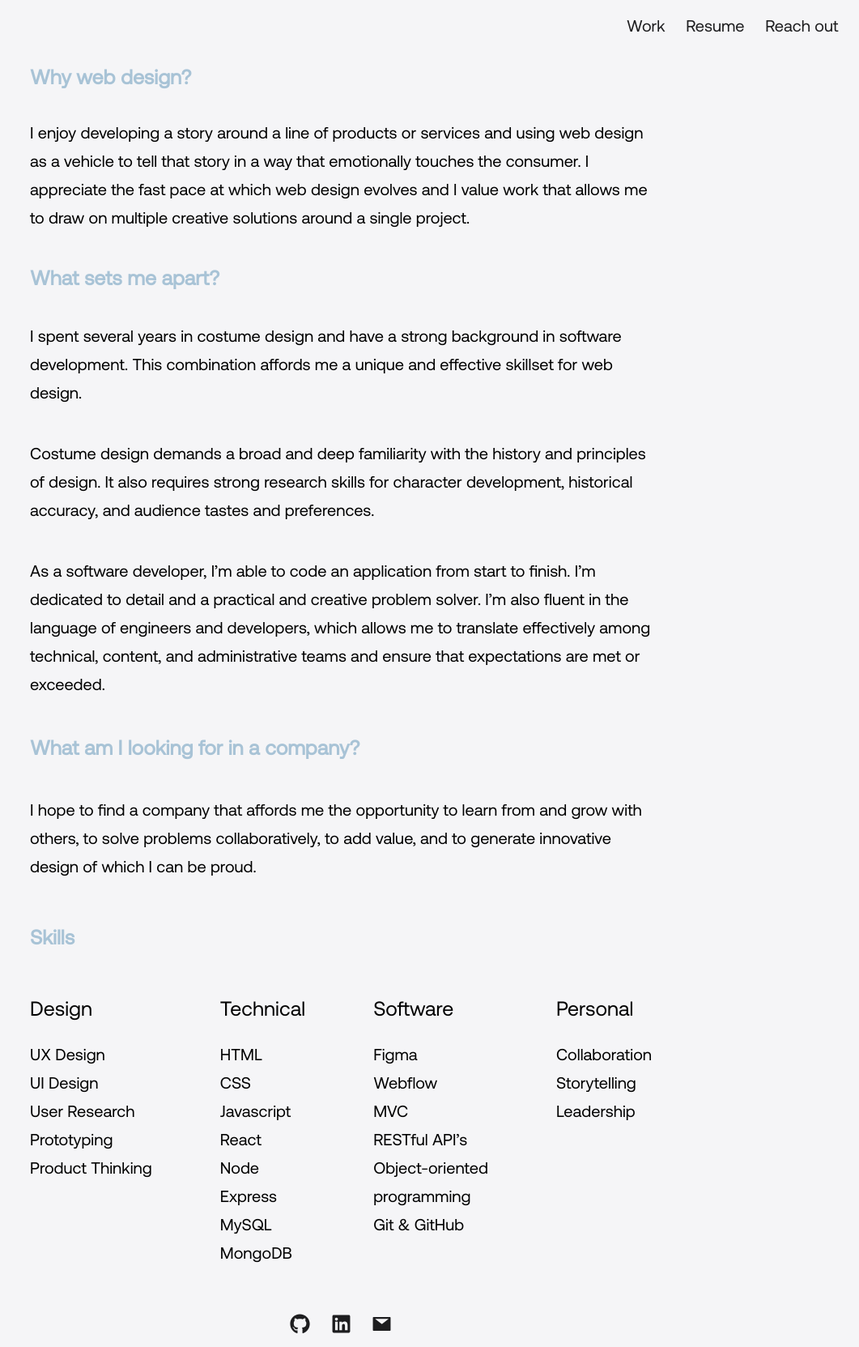
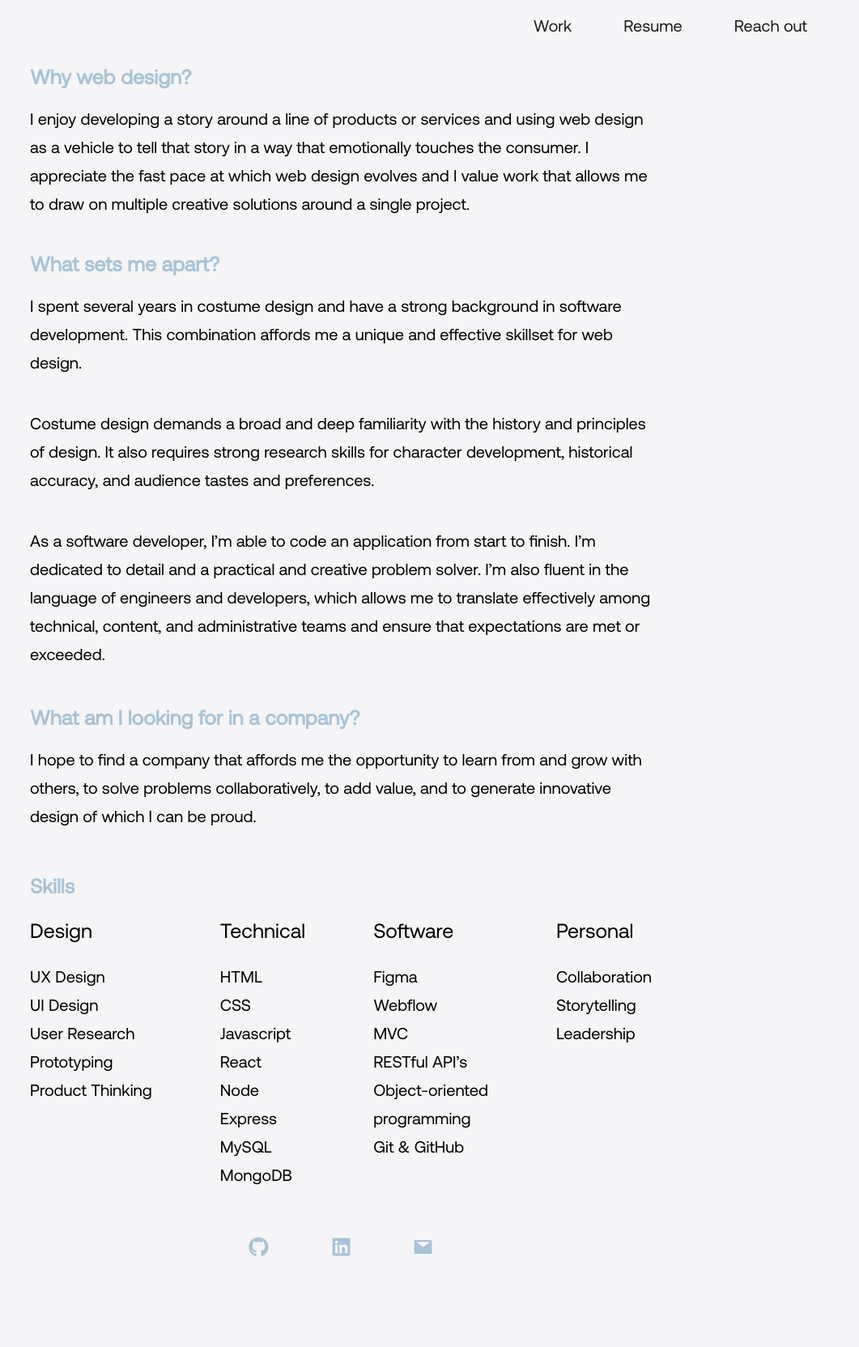
Before and after one commit to sophiehomer/react_portfolio, a React (Create React App) app: page /work in a window 1280 px wide. Shown: the whole page at 81% size, without its empty margins (219-1280 px from the left). After the commit the page ends 1593 px from the top, so only its background shows below. Built offline with nearby package versions, Linux system fonts and the light colour scheme.

Commit message:
got rid of some fd final design images

```diff
--- a/src/index.css
+++ b/src/index.css
@@ -77,7 +77,7 @@ body {
   background-color: transparent !important;
   font-family: aeonik-regular, sans-serif;
   text-decoration: none;
-  margin-left: 2%;
+  margin-left: 5%;
 }
 
 .aboutNav:hover,
@@ -106,7 +106,7 @@ body {
   background-color: transparent !important;
   font-family: aeonik-regular, sans-serif;
   text-decoration: none;
-  margin-left: 2%;
+  margin-left: 5%;
 }
 
 .linkedinNav {
@@ -128,8 +128,8 @@ body {
   background-color: transparent !important;
   font-family: aeonik-regular, sans-serif;
   text-decoration: none;
-  margin-left: 2%;
-  margin-right: 2%;
+  margin-left: 5%;
+  margin-right: 5%;
 }
 
 /* ---------------------------------- ABOUT --------------------------------- */
@@ -216,6 +216,7 @@ font-size: 25px;
 /* color: #A8D80A; */
 color:#A8C3D6;
 font-family: aeonik-regular, sans-serif !important;
+margin-bottom: 0%;
 }
 
 .firstSummary,
@@ -1015,9 +1016,10 @@ label {
 .linkedInIcon,
 .emailIcon,
 .twitterIcon {
-  color: #1D1D1F;
-  margin-right: 1%;
-  margin-left: 1%;
+  /* color: #1D1D1F; */
+  color:#A8C3D6;
+  margin-right: 3%;
+  margin-left: 3%;
   cursor: pointer;
 }
 
@@ -1026,7 +1028,7 @@ footer {
   width: 100%;
   bottom: 0;
   padding-top: 3%;
-  padding-bottom: 1%;
+  padding-bottom: 3%;
 }
 
 /* ---------------------------- NAV MEDIA QUERIES --------------------------- */
@@ -1069,6 +1071,7 @@ footer {
       padding-top: 5%;
       padding-bottom: 45%;
     }
+
     }
 
 
@@ -1109,17 +1112,11 @@ footer {
   .skillsContainer {
     display: flex;
     flex-direction: column;
+    padding-bottom: 10%;
   }
 
   .moreAboutMeContainer {
     padding-top: 4%;
-  }
-
-  .first,
-  .second,
-  .third,
-  .fourth {
-    margin-bottom: 0%;
   }
 
  }
--- a/src/pages/femme_dept/index.js
+++ b/src/pages/femme_dept/index.js
@@ -24,17 +24,17 @@ import contactInfoComplete from '../../assets/femme_dept/contactInfoComplete.web
 import standardShipping from '../../assets/femme_dept/standardShipping.webp'
 import expressShipping from '../../assets/femme_dept/expressShipping.webp'
 import rushShipping from '../../assets/femme_dept/rushShipping.webp'
-import paymentStandardShipping from '../../assets/femme_dept/paymentStandardShipping.webp'
-import paymentExpressShipping from '../../assets/femme_dept/paymentExpressShipping.webp'
+// import paymentStandardShipping from '../../assets/femme_dept/paymentStandardShipping.webp'
+// import paymentExpressShipping from '../../assets/femme_dept/paymentExpressShipping.webp'
 import paymentRushShipping from '../../assets/femme_dept/paymentRushShipping.webp'
-import PaymentCompleteStandardShipping from '../../assets/femme_dept/PaymentCompleteStandardShipping.webp'
-import PaymentCompleteExpressShipping from '../../assets/femme_dept/PaymentCompleteExpressShipping.webp'
+// import PaymentCompleteStandardShipping from '../../assets/femme_dept/PaymentCompleteStandardShipping.webp'
+// import PaymentCompleteExpressShipping from '../../assets/femme_dept/PaymentCompleteExpressShipping.webp'
 import PaymentCompleteRushShipping from '../../assets/femme_dept/paymentCompleteRushShipping.webp'
-import billingStandardShipping from '../../assets/femme_dept/billingStandardShipping.webp'
-import billingExpressShipping from '../../assets/femme_dept/billingExpressShipping.webp'
+// import billingStandardShipping from '../../assets/femme_dept/billingStandardShipping.webp'
+// import billingExpressShipping from '../../assets/femme_dept/billingExpressShipping.webp'
 import billingRushshipping from '../../assets/femme_dept/billingRushshipping.webp'
-import orderReviewStandardShipping from '../../assets/femme_dept/orderReviewStandardShipping.webp'
-import orderReviewExpressShipping from '../../assets/femme_dept/orderReviewExpressShipping.webp'
+// import orderReviewStandardShipping from '../../assets/femme_dept/orderReviewStandardShipping.webp'
+// import orderReviewExpressShipping from '../../assets/femme_dept/orderReviewExpressShipping.webp'
 import billingCompleteRushShipping from '../../assets/femme_dept/billingCompleteRushShipping.webp'
 import orderReviewRushShipping from '../../assets/femme_dept/orderReviewRushShipping.webp'
 import orderComplete from '../../assets/femme_dept/orderComplete.webp'
@@ -159,32 +159,34 @@ const FemmeDept = () => {
       </div>
 
       <div className="prototypeImageContainer">
-      <img src={paymentStandardShipping} className="paymentStandardShipping" alt="paymentStandardShipping"/>
-      <img src={paymentExpressShipping} className="paymentExpressShipping" alt="paymentExpressShipping"/>
+      {/* <img src={paymentStandardShipping} className="paymentStandardShipping" alt="paymentStandardShipping"/>  */}
+      {/* <img src={paymentExpressShipping} className="paymentExpressShipping" alt="paymentExpressShipping"/>  */}
       <img src={paymentRushShipping} className="paymentRushShipping" alt="paymentExpressShipping"/>
+      <img src={PaymentCompleteRushShipping} className="PaymentCompleteRushShipping" alt="paymentExpressShipping"/>
+
       </div>
 
       <div className="prototypeImageContainer">
-      <img src={PaymentCompleteStandardShipping} className="PaymentCompleteStandardShipping" alt="paymentStandardShipping"/>
-      <img src={PaymentCompleteExpressShipping} className="PaymentCompleteExpressShipping" alt="paymentExpressShipping"/>
-      <img src={PaymentCompleteRushShipping} className="PaymentCompleteRushShipping" alt="paymentExpressShipping"/>
+      {/* <img src={PaymentCompleteStandardShipping} className="PaymentCompleteStandardShipping" alt="paymentStandardShipping"/>  */}
+      {/* <img src={PaymentCompleteExpressShipping} className="PaymentCompleteExpressShipping" alt="paymentExpressShipping"/>  */}
       </div>
 
       <div className="prototypeImageContainer">
-      <img src={billingStandardShipping} className="billingStandardShipping" alt="billingStandardShipping"/>
-      <img src={billingExpressShipping} className="billingExpressShipping" alt="billingExpressShipping"/>
+      {/* <img src={billingStandardShipping} className="billingStandardShipping" alt="billingStandardShipping"/>  */}
+      {/* <img src={billingExpressShipping} className="billingExpressShipping" alt="billingExpressShipping"/>  */}
       <img src={billingRushshipping} className="billingRushshipping" alt="illingRushshipping"/>
       <img src={billingCompleteRushShipping} className="billingCompleteRushShipping" alt="billingCompleteRushShipping"/>
       </div>
 
       <div className="prototypeImageContainer">
-      <img src={orderReviewStandardShipping} className="orderReviewStandardShipping" alt="orderReviewStandardShipping"/>
-      <img src={orderReviewExpressShipping} className="orderReviewExpressShipping" alt="orderReviewExpressShipping"/>
+      {/* <img src={orderReviewStandardShipping} className="orderReviewStandardShipping" alt="orderReviewStandardShipping"/>  */}
+      {/* <img src={orderReviewExpressShipping} className="orderReviewExpressShipping" alt="orderReviewExpressShipping"/>  */}
       <img src={orderReviewRushShipping} className="orderReviewRushShipping" alt="orderReviewRushShipping"/>
+      <img src={orderComplete} className="orderComplete" alt="orderComplete"/>
+
       </div>
 
       <div className="lastPrototypeImageContainer">
-      <img src={orderComplete} className="orderComplete" alt="orderComplete"/>
       </div>
     </>
 
```
